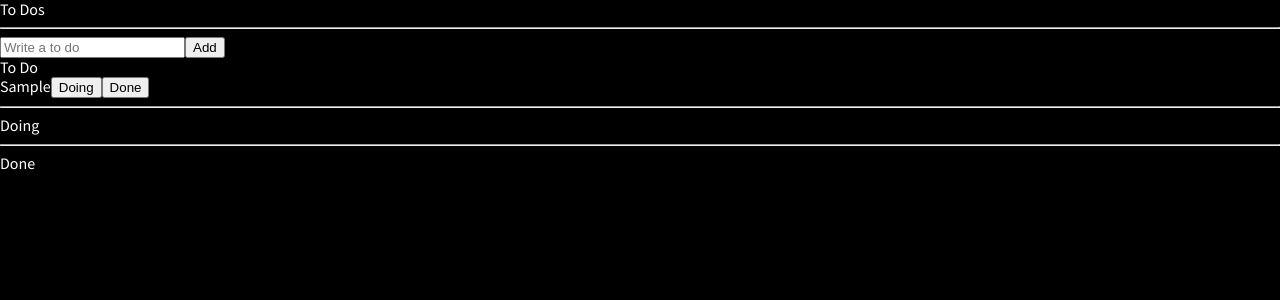
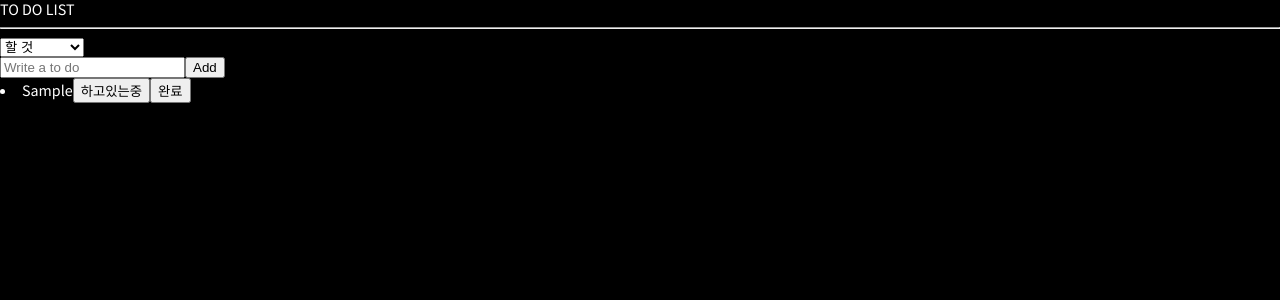
Before and after one commit to NewTurn2017/REACT-MASTER, a React (Create React App) app: page / in a window 1280 px wide. Both pictures are taken after typing "Sample" into the empty fields and a click on the button "Add". Shown: the top 300 px of the page. Built offline with nearby package versions, Linux system fonts and the light colour scheme.

Commit message:
23-01-11: refactoring and enum

```diff
--- a/src/atoms.tsx
+++ b/src/atoms.tsx
@@ -1,9 +1,15 @@
 import { atom, selector } from 'recoil'
+
+export enum Categories {
+  TO_DO = 'TO_DO',
+  DOING = 'DOING',
+  DONE = 'DONE',
+}
 
 export interface IToDo {
   text: string
   id: number
-  category: 'TO_DO' | 'DOING' | 'DONE'
+  category: Categories
 }
 
 export const toDoState = atom<IToDo[]>({
@@ -11,14 +17,16 @@
   default: [],
 })
 
+export const categoryState = atom<Categories>({
+  key: 'category',
+  default: Categories.TO_DO,
+})
+
 export const toDoSelector = selector({
   key: 'toDoSelector',
   get: ({ get }) => {
     const toDos = get(toDoState)
-    return [
-      toDos.filter((toDo) => toDo.category === 'TO_DO'),
-      toDos.filter((toDo) => toDo.category === 'DOING'),
-      toDos.filter((toDo) => toDo.category === 'DONE'),
-    ]
+    const category = get(categoryState)
+    return toDos.filter((toDo) => toDo.category === category)
   },
 })
--- a/src/components/CreateToDo.tsx
+++ b/src/components/CreateToDo.tsx
@@ -1,7 +1,7 @@
 import React from 'react'
 import { useForm } from 'react-hook-form'
-import { useSetRecoilState } from 'recoil'
-import { toDoState } from '../atoms'
+import { useRecoilValue, useSetRecoilState } from 'recoil'
+import { categoryState, toDoState } from '../atoms'
 
 interface IForm {
   toDo: string
@@ -9,10 +9,11 @@
 
 function CreateToDo() {
   const setToDos = useSetRecoilState(toDoState)
+  const category = useRecoilValue(categoryState)
   const { register, handleSubmit, setValue } = useForm<IForm>()
   const handleValid = ({ toDo }: IForm) => {
     setToDos((oldToDos) => [
-      { text: toDo, id: Date.now(), category: 'TO_DO' },
+      { text: toDo, id: Date.now(), category },
       ...oldToDos,
     ])
     setValue('toDo', '')
@@ -31,6 +32,3 @@
 }
 
 export default CreateToDo
-function setToDos(arg0: (oldToDos: any) => any[]) {
-  throw new Error('Function not implemented.')
-}
--- a/src/components/ToDo.tsx
+++ b/src/components/ToDo.tsx
@@ -1,6 +1,6 @@
 import React from 'react'
 import { useSetRecoilState } from 'recoil'
-import { IToDo, toDoState } from '../atoms'
+import { Categories, IToDo, toDoState } from '../atoms'
 
 function ToDo({ text, category, id }: IToDo) {
   const setToDos = useSetRecoilState(toDoState)
@@ -21,19 +21,20 @@
   return (
     <li>
       <span>{text}</span>
-      {category !== 'DOING' && (
-        <button name="DOING" onClick={onClick}>
-          Doing
+
+      {category !== Categories.DOING && (
+        <button name={Categories.DOING} onClick={onClick}>
+          하고있는중
         </button>
       )}
-      {category !== 'TO_DO' && (
-        <button name="TO_DO" onClick={onClick}>
-          To Do
+      {category !== Categories.TO_DO && (
+        <button name={Categories.TO_DO} onClick={onClick}>
+          할 것
         </button>
       )}
-      {category !== 'DONE' && (
-        <button name="DONE" onClick={onClick}>
-          Done
+      {category !== Categories.DONE && (
+        <button name={Categories.DONE} onClick={onClick}>
+          완료
         </button>
       )}
     </li>
--- a/src/components/ToDoList.tsx
+++ b/src/components/ToDoList.tsx
@@ -1,36 +1,30 @@
 import React from 'react'
-import { useRecoilValue } from 'recoil'
-import { toDoSelector } from '../atoms'
+import { useRecoilState, useRecoilValue } from 'recoil'
+import { Categories, categoryState, toDoSelector } from '../atoms'
 import CreateToDo from './CreateToDo'
 import ToDo from './ToDo'
 
 function ToDoList() {
-  const [toDo, doing, done] = useRecoilValue(toDoSelector)
+  const toDos = useRecoilValue(toDoSelector)
+  const [category, setCategory] = useRecoilState(categoryState)
+  const onInput = (event: React.FormEvent<HTMLSelectElement>) => {
+    setCategory(event.currentTarget.value as any)
+  }
+
   return (
     <div>
-      <h1>To Dos</h1>
+      <h1>TO DO LIST</h1>
       <hr />
+      <select value={category} onInput={onInput}>
+        <option value={Categories.TO_DO}>할 것</option>
+        <option value={Categories.DOING}>하고있는중</option>
+        <option value={Categories.DONE}>완료</option>
+      </select>
+
       <CreateToDo />
-      <h2>To Do</h2>
-      <ul>
-        {toDo.map((toDo) => (
-          <ToDo key={toDo.id} {...toDo} />
-        ))}
-      </ul>
-      <hr />
-      <h2>Doing</h2>
-      <ul>
-        {doing.map((done) => (
-          <ToDo key={done.id} {...done} />
-        ))}
-      </ul>
-      <hr />
-      <h2>Done</h2>
-      <ul>
-        {done.map((done) => (
-          <ToDo key={done.id} {...done} />
-        ))}
-      </ul>
+      {toDos?.map((toDo) => (
+        <ToDo key={toDo.id} {...toDo} />
+      ))}
     </div>
   )
 }
```
